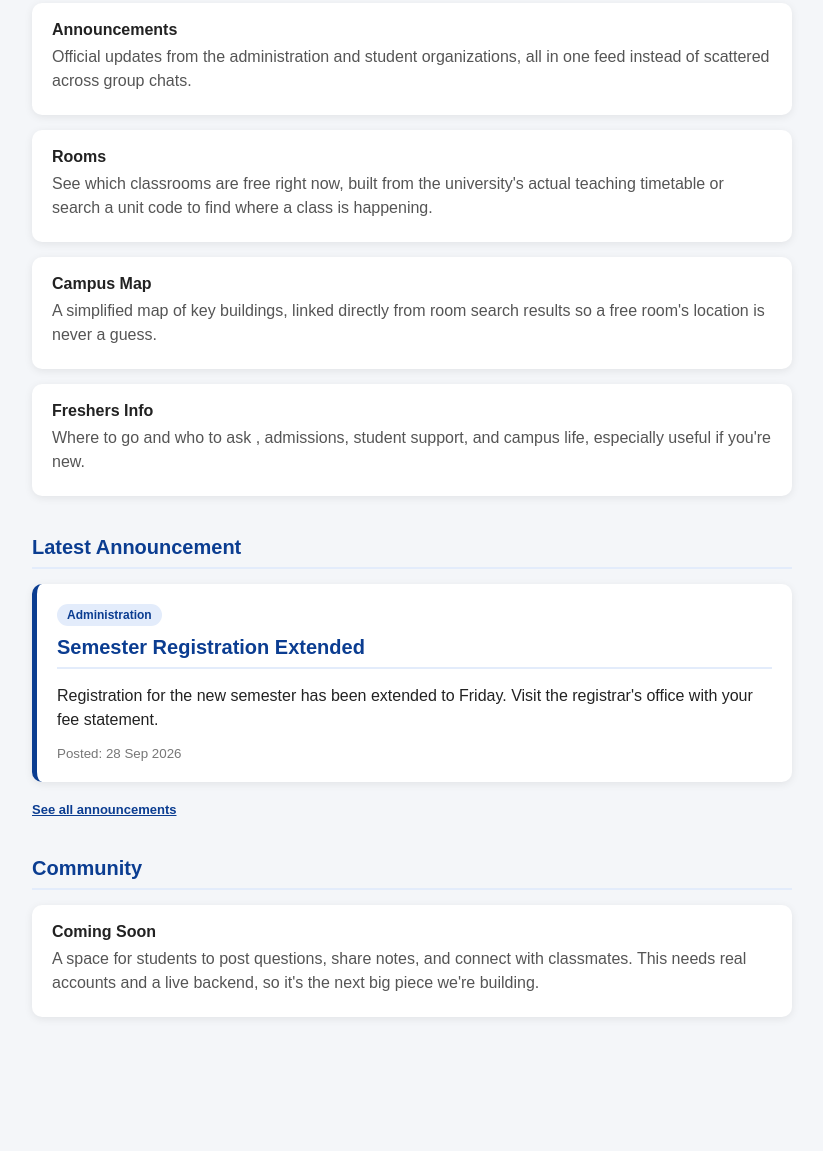
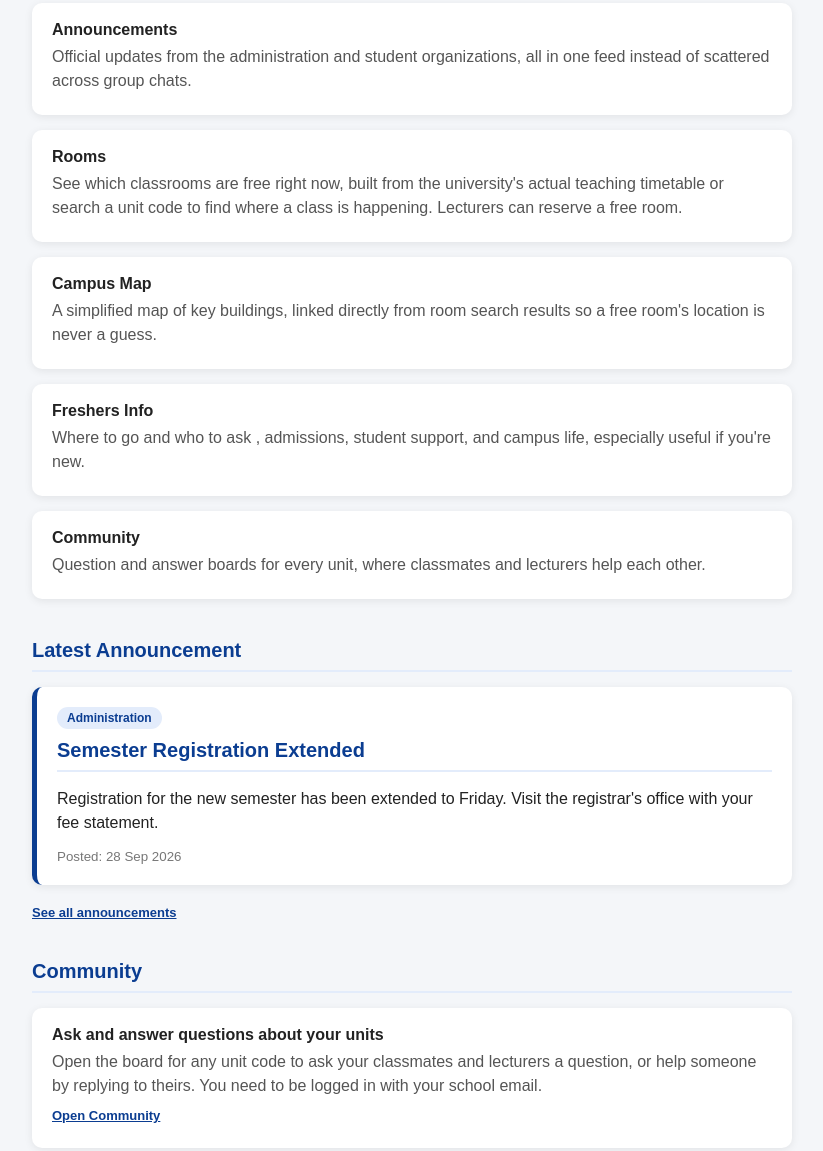
Before and after one commit to Kativui/campusconnect, a website: page public/home.html in a window 1280 px wide. Shown: the part 911-2062 px from the top of the page, without its empty margins (228-1051 px from the left). Before the commit the page ends 1968 px from the top, so only its background shows below. Drawn offline with Linux system fonts and the light colour scheme.

Commit message:
Link Community from the home page and menus

```diff
--- a/public/home.html
+++ b/public/home.html
@@ -76,7 +76,7 @@
       </div>
       <div class="info-card">
         <h4>Rooms</h4>
-        <p>See which classrooms are free right now, built from the university's actual teaching timetable or search a unit code to find where a class is happening.</p>
+        <p>See which classrooms are free right now, built from the university's actual teaching timetable or search a unit code to find where a class is happening. Lecturers can reserve a free room.</p>
       </div>
       <div class="info-card">
         <h4>Campus Map</h4>
@@ -85,6 +85,10 @@
       <div class="info-card">
         <h4>Freshers Info</h4>
         <p>Where to go and who to ask , admissions, student support, and campus life, especially useful if you're new.</p>
+      </div>
+      <div class="info-card">
+        <h4>Community</h4>
+        <p>Question and answer boards for every unit, where classmates and lecturers help each other.</p>
       </div>
     </section>
         <section class="info-section">
@@ -100,8 +104,9 @@
         <section class="info-section">
       <h3>Community</h3>
       <div class="info-card">
-        <h4>Coming Soon</h4>
-        <p>A space for students to post questions, share notes, and connect with classmates. This needs real accounts and a live backend, so it's the next big piece we're building.</p>
+        <h4>Ask and answer questions about your units</h4>
+        <p>Open the board for any unit code to ask your classmates and lecturers a question, or help someone by replying to theirs. You need to be logged in with your school email.</p>
+        <p><a href="community.html" class="map-link">Open Community </a></p>
       </div>
     </section>
   </main>
```
